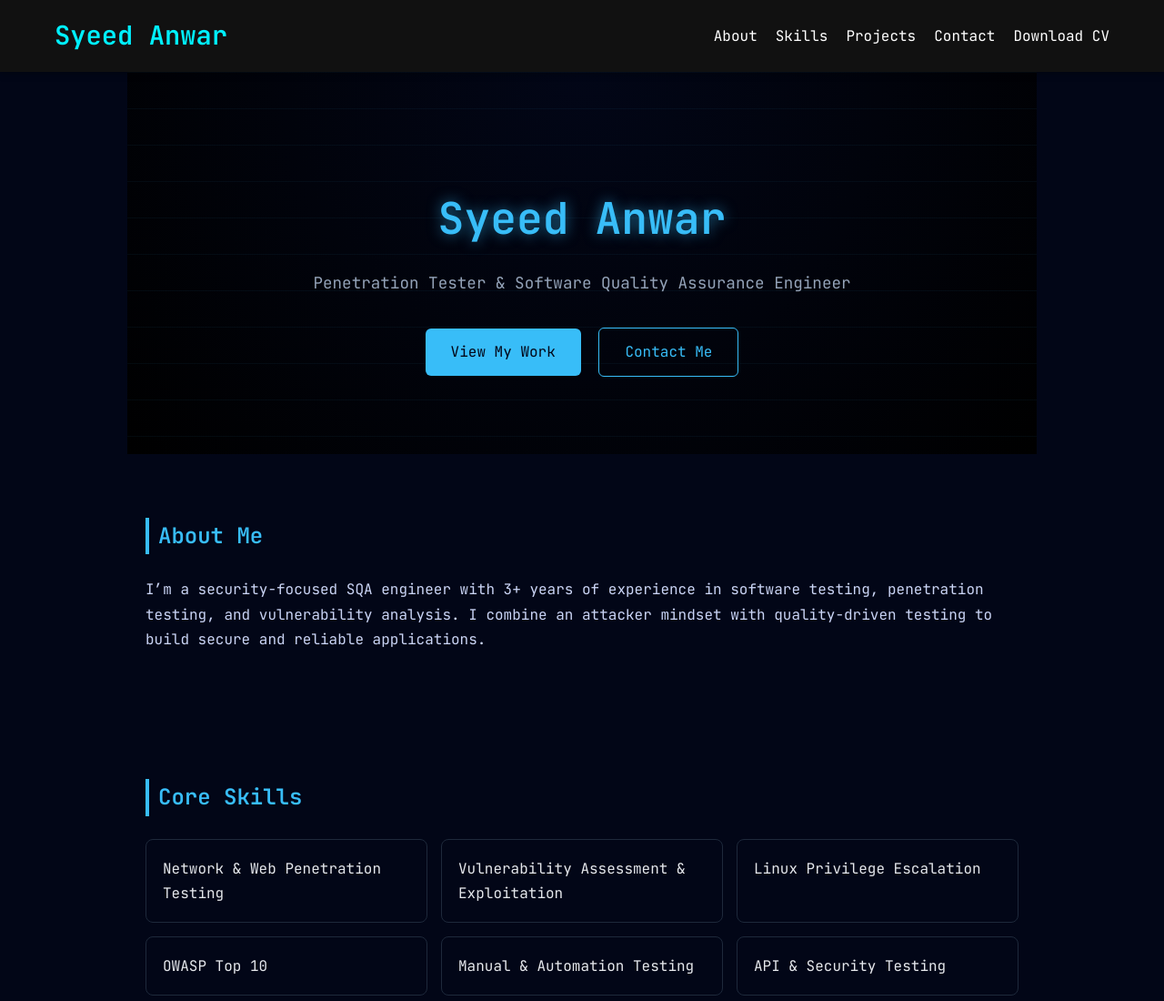
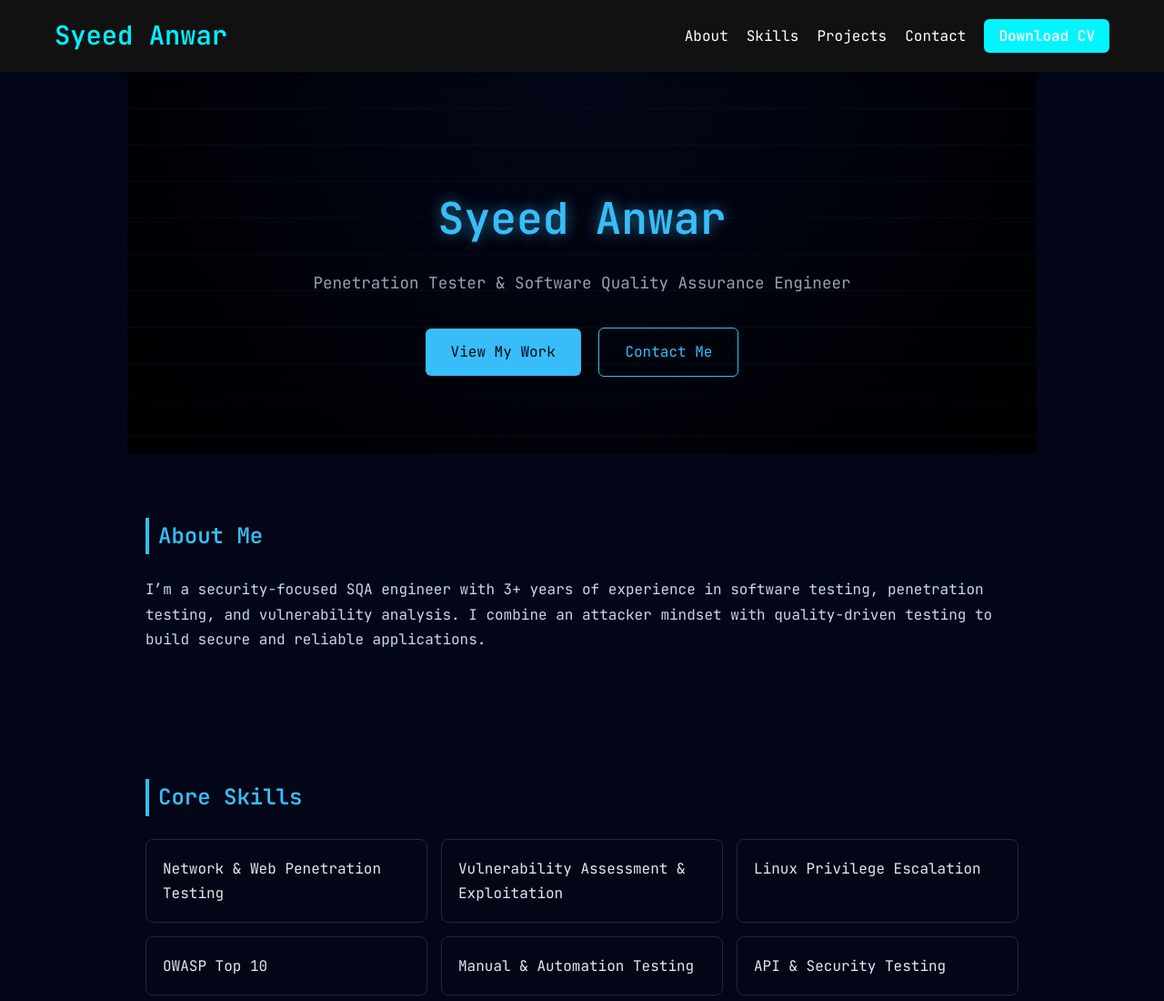
Before and after one commit to SayeedR/syeed-portfolio, a plain HTML site: page index.html in a window 1280 px wide. Shown: the top 1100 px of the page at 91% size. Drawn offline with Linux system fonts and the light colour scheme.

Commit message:
Update style.css
cv

```diff
--- a/style.css
+++ b/style.css
@@ -54,6 +54,19 @@ body {
 
 .header nav ul li a:hover {
   color: #00f0ff;
+}
+.cv-btn {
+  background: #00f5ff;
+  color: #000;
+  padding: 8px 16px;
+  border-radius: 6px;
+  font-weight: 600;
+  transition: 0.3s ease;
+}
+
+.cv-btn:hover {
+  background: #0ea5e9;
+  color: #fff;
 }
 
 /* ===== HERO ===== */
```
